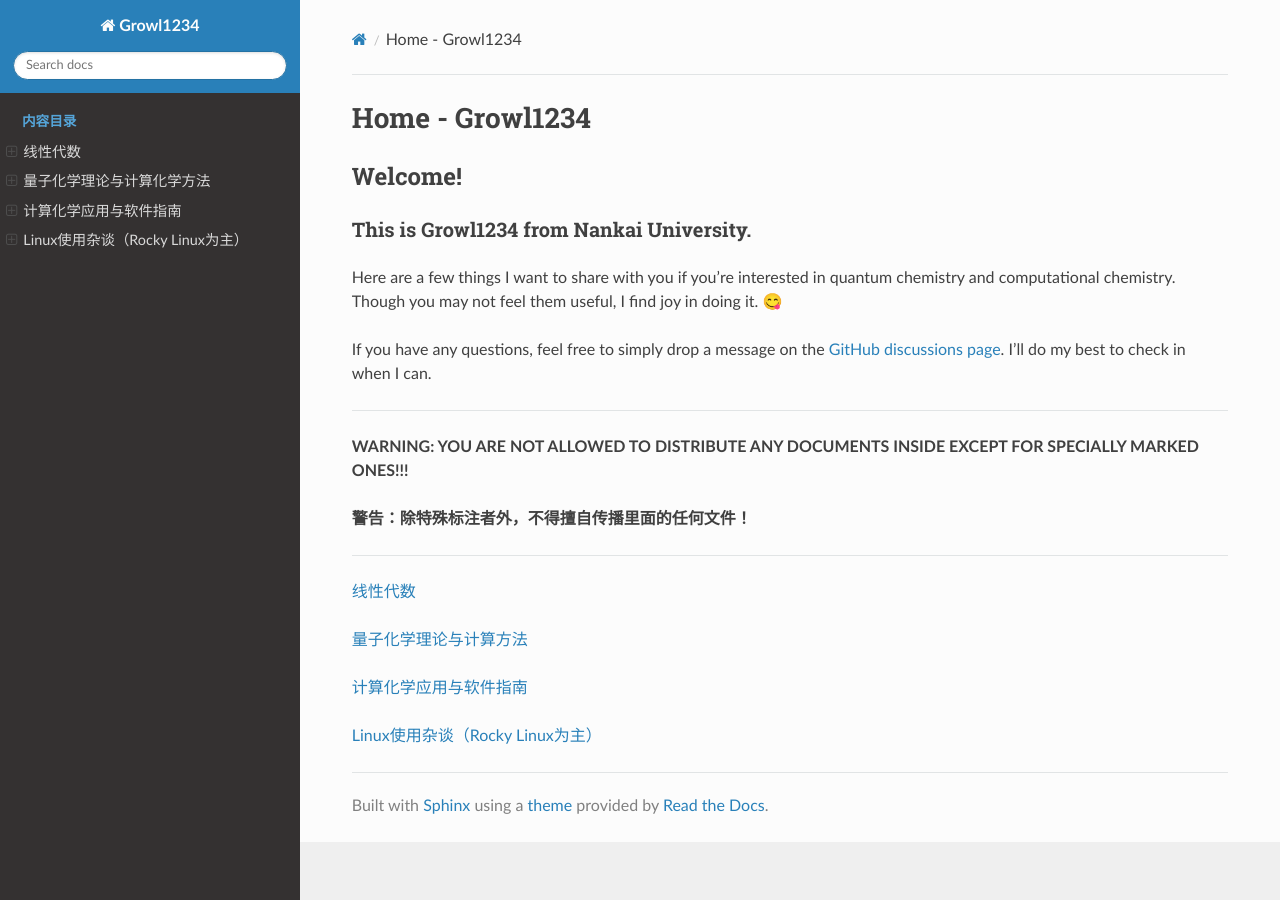
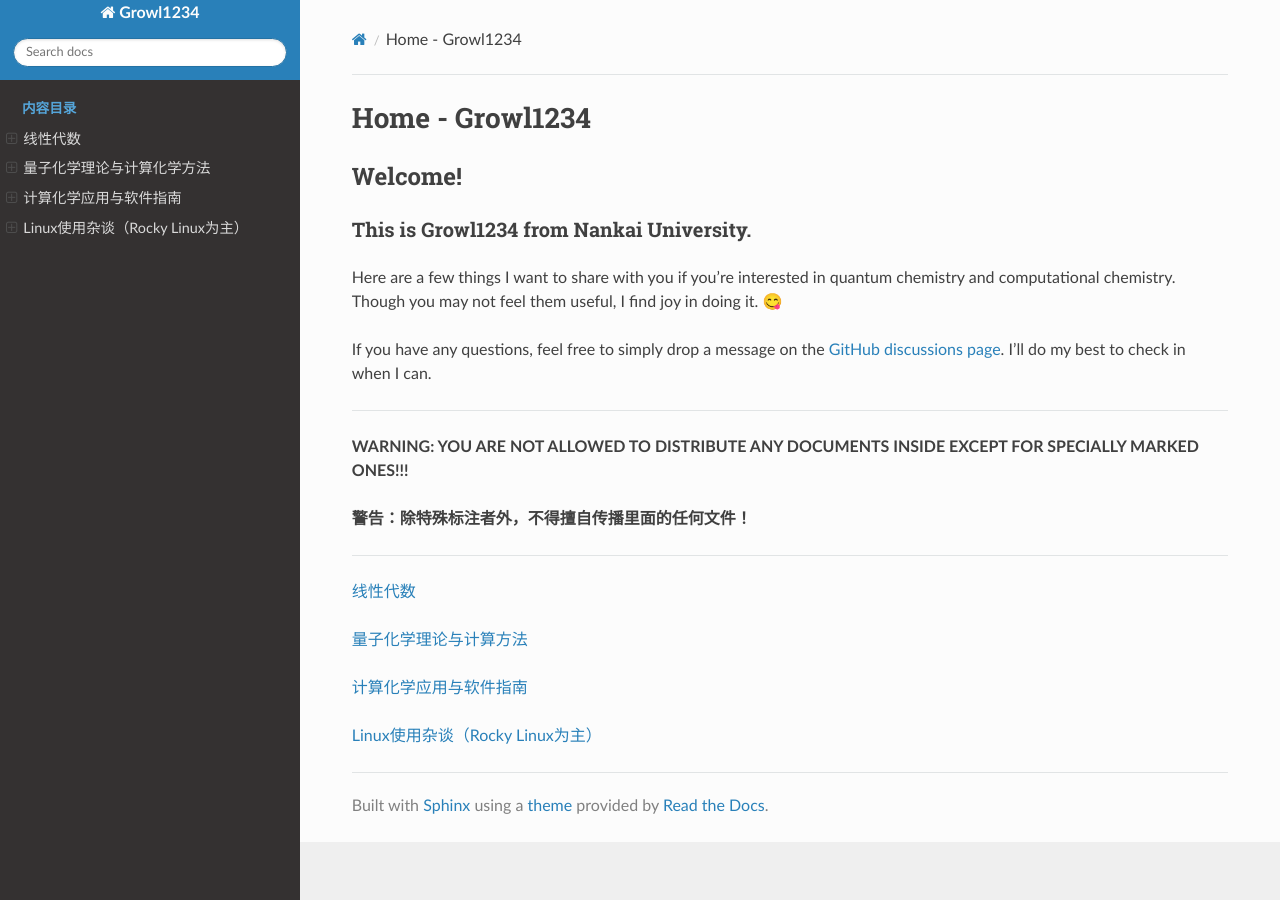
Before and after one commit to Growl1234/RTDProject, a Sphinx documentation site: the page built from source/index.rst, in a window 1280 px wide. Built offline with Sphinx 7.4.7 and the Read the Docs theme 3.1.0, drawn with Linux system fonts in a browser that asks for light colours.

Commit message:
Update custom.css

```diff
--- a/source/_static/custom.css
+++ b/source/_static/custom.css
@@ -3,9 +3,13 @@
   width: 100% !important;
 }
 
-.wy-side-nav-search > a,
+.wy-side-nav-search {
+    padding-top: 0 !important;
+    margin-top: 0 !important;
+}
+
 .wy-side-nav-search .wy-dropdown > a {
-    font-size: 20px
-    font-weight: bold
-    line-height: 1.3
+    font-size: 20px !important;
+    font-weight: bold !important;
+    line-height: 1.3 !important;
 }
```
